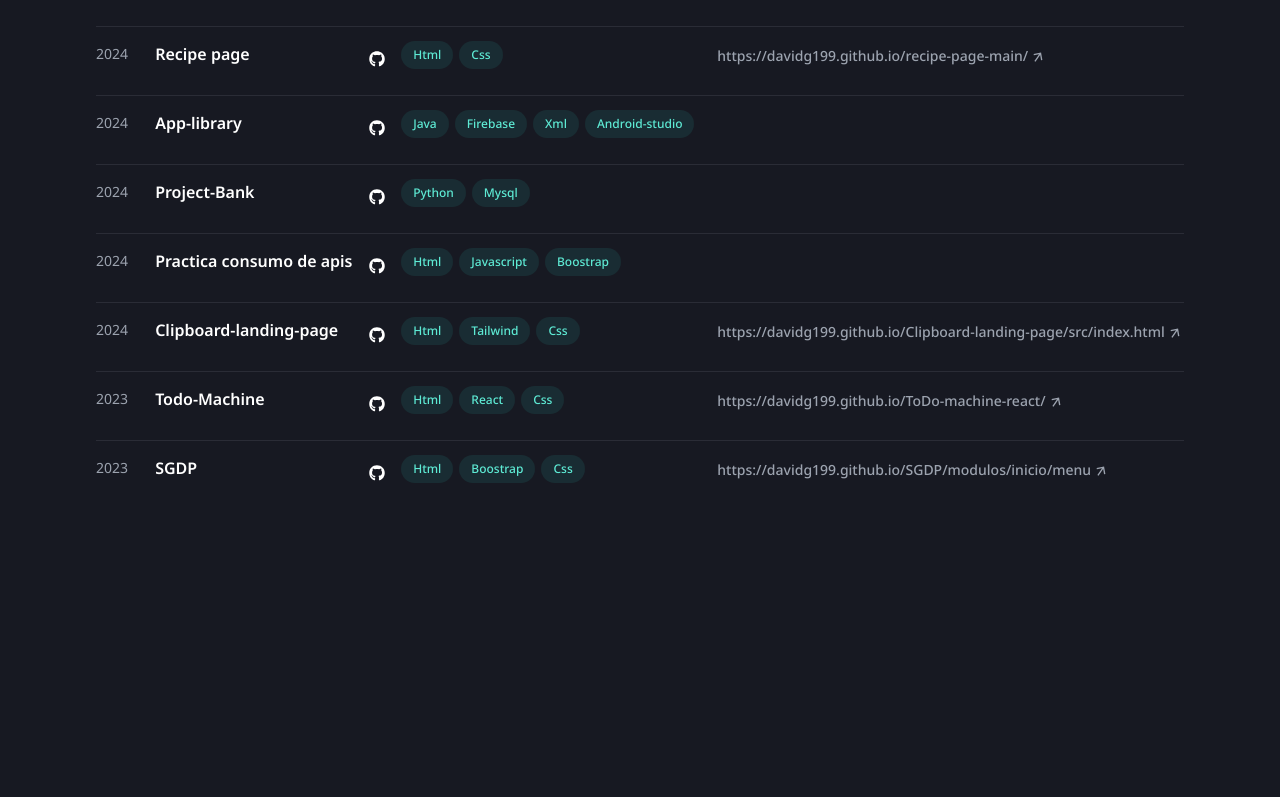
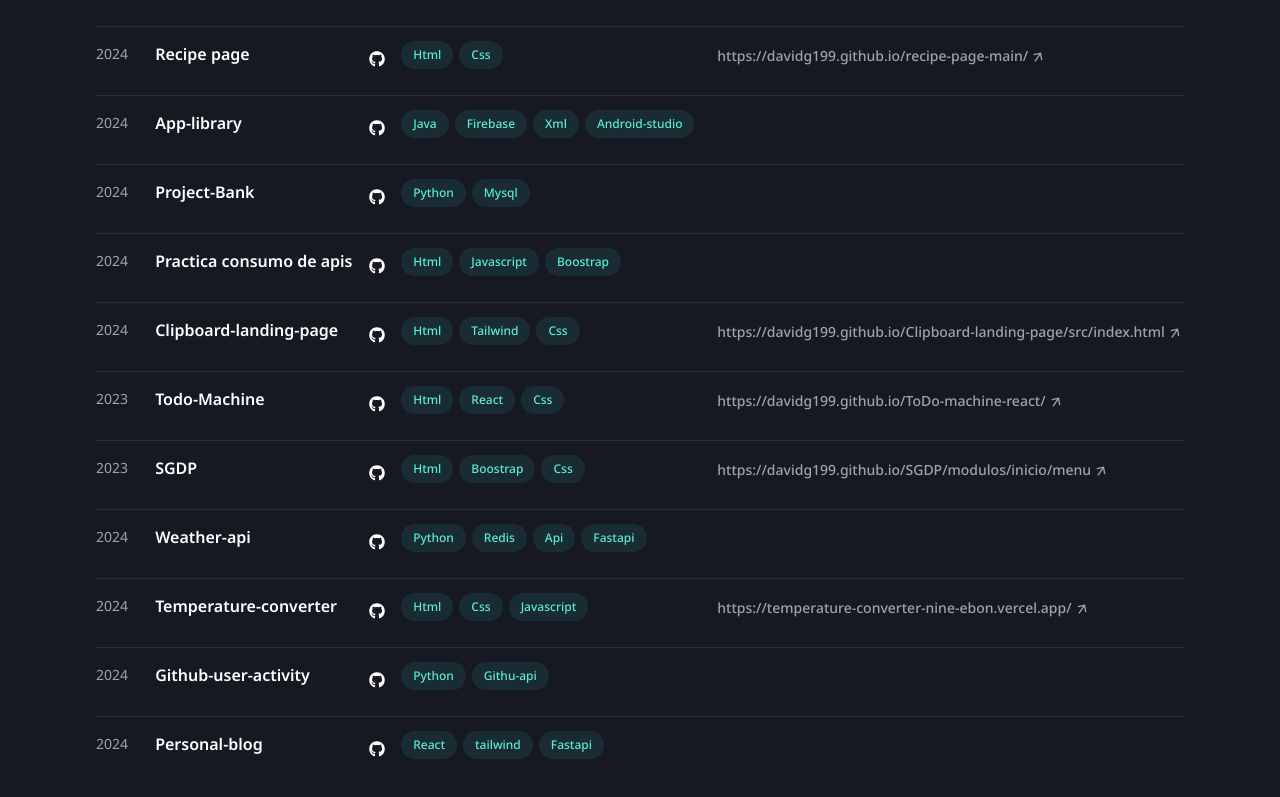
Before and after one commit to davidG199/Portafolio-web, a React (Vite) app: page /ProjectsPage in a window 1280 px wide. Shown: the part 453-1250 px from the top of the page. Before the commit the page ends 1058 px from the top, so only its background shows below. Built offline with nearby package versions, Linux system fonts and the light colour scheme.

Commit message:
new projects added

```diff
--- a/src/components/contentIcons.jsx
+++ b/src/components/contentIcons.jsx
@@ -2,12 +2,16 @@ import { FaGithub } from "react-icons/fa";
 import { CiLinkedin } from "react-icons/ci";
 
 function ContentIcons() {
-    return (
-        <div className="flex mt-6 gap-8 justify-start">
-            <FaGithub className="size-8"/>
-            <CiLinkedin className="size-8"/>
-        </div>
-     );
+  return (
+    <div className="flex mt-6 gap-8 justify-start">
+      <a href="https://github.com/davidG199" target="_blank">
+        <FaGithub className="size-8 opacity-50 hover:opacity-100" />
+      </a>
+      <a href="#">
+        <CiLinkedin className="size-8 opacity-50 hover:opacity-100" />
+      </a>
+    </div>
+  );
 }
 
 export default ContentIcons;
--- a/src/components/header.jsx
+++ b/src/components/header.jsx
@@ -36,7 +36,7 @@ function Header() {
     <header className="lg:sticky lg:top-0 lg:flex lg:max-h-screen lg:w-1/2 lg:flex-col lg:justify-between lg:py-24">
       <div>
         <h1 className="text-slate-200 text-4xl font-bold">David Gómez</h1>
-        <p className="text-yellow-50 text-lg font-medium mt-2 ">
+        <p className="text-yellow-100 text-lg font-medium mt-2 ">
           Desarrollador junior
         </p>
         <p className="text-gray-400/50 text-md mt-4 max-w-xs leading-normal">
--- a/src/components/tableProjects.jsx
+++ b/src/components/tableProjects.jsx
@@ -82,6 +82,38 @@ function TableProjects() {
       link: "https://davidg199.github.io/SGDP/modulos/inicio/menu",
       github: "https://github.com/davidG199/SGDP",
       tecnologias: ["Html", "Boostrap", "Css"],
+    },
+    {
+      id: 11,
+      año: 2024,
+      proyecto: "Weather-api",
+      link: "",
+      github: "https://github.com/davidG199/weather-api",
+      tecnologias: ["Python", "Redis", "Api", "Fastapi"],
+    },
+    {
+      id:12,
+      año: 2024,
+      proyecto: "Temperature-converter",
+      link: "https://temperature-converter-nine-ebon.vercel.app/",
+      github: "https://github.com/davidG199/temperature-converter",
+      tecnologias: ["Html", "Css", "Javascript"],
+    },
+    {
+      id: 13,
+      año: 2024,
+      proyecto: "Github-user-activity",
+      link: "",
+      github: "https://github.com/davidG199/github-user-activity",
+      tecnologias: ["Python", "Githu-api"],
+    },
+    {
+      id: 14,
+      año: 2024,
+      proyecto: "Personal-blog",
+      link: "",
+      github: "https://github.com/davidG199/Personal-blog",
+      tecnologias: ["React", "tailwind", "Fastapi"]
     }
 
   ];
```
